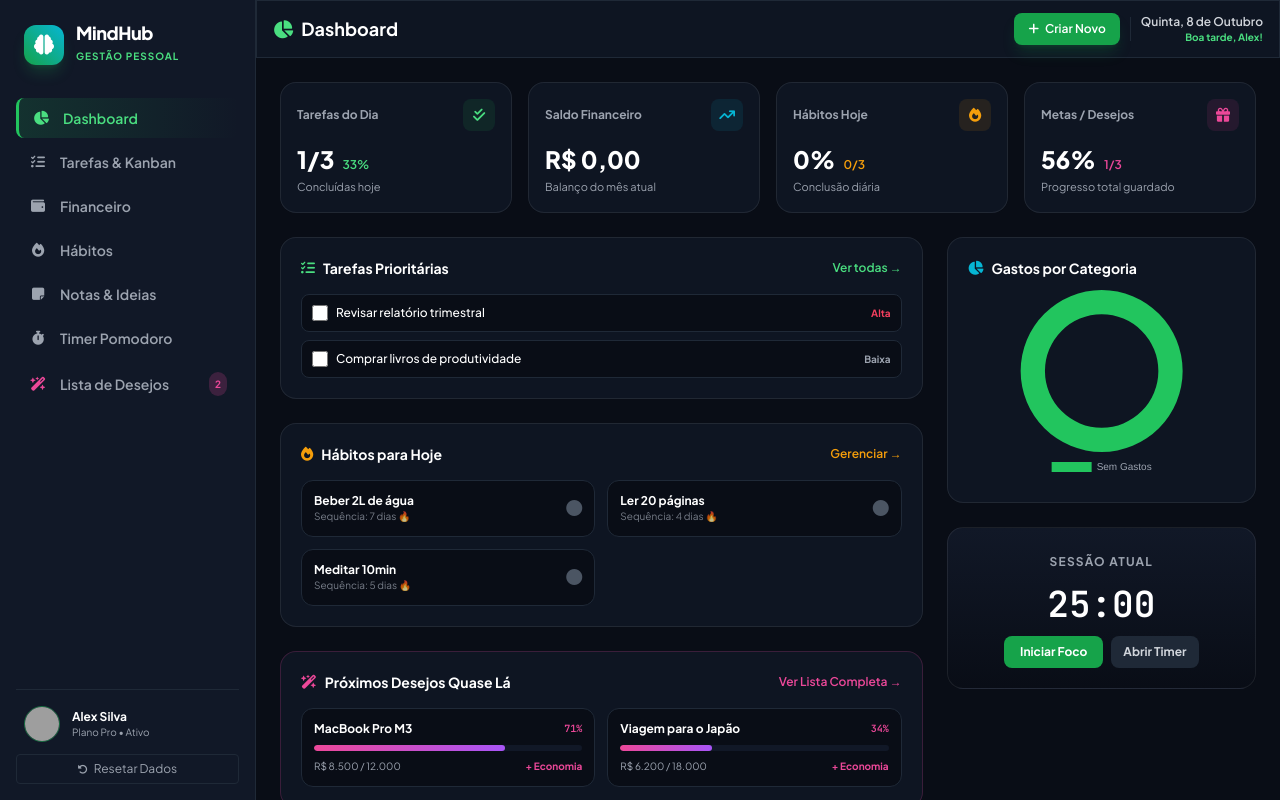
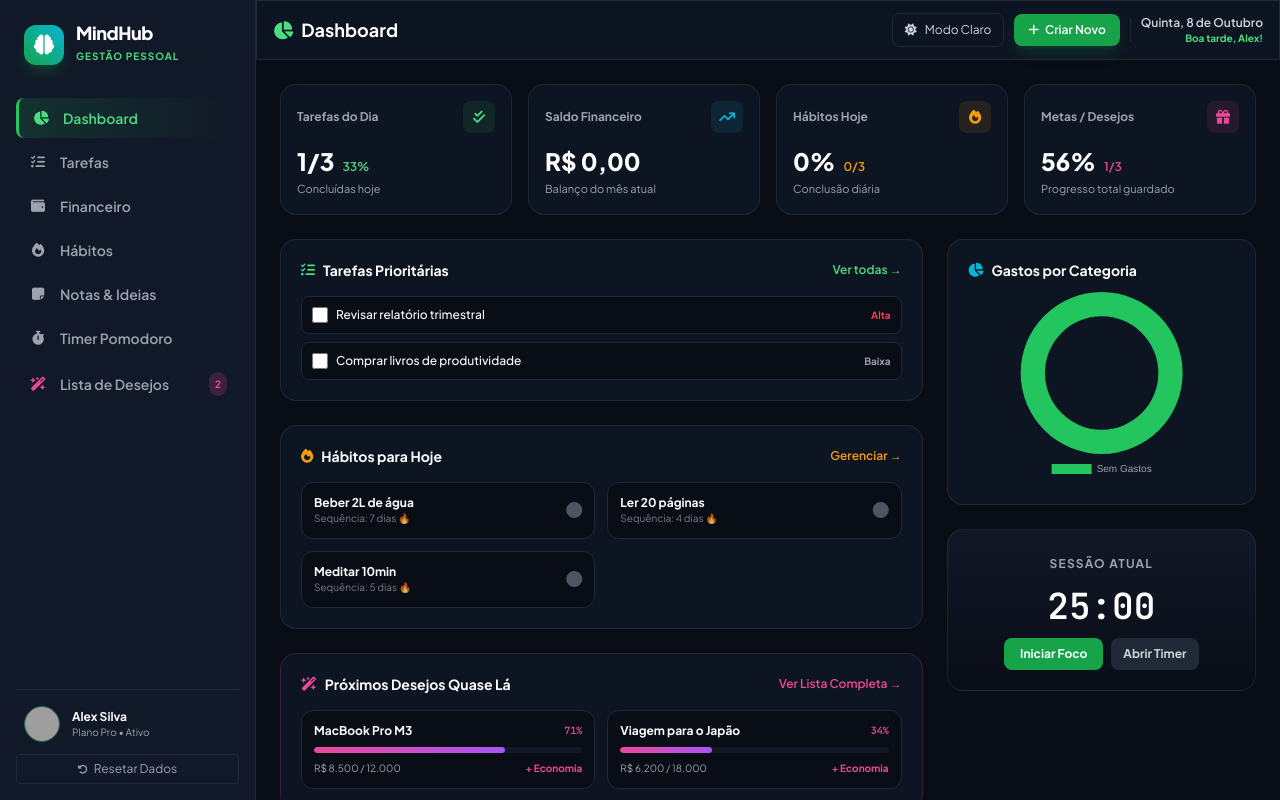
Before and after one commit to matheustesthk/mindhub2.0, a plain HTML site: page index.html in a window 1280 px wide. Drawn offline with nearby package versions, Linux system fonts and the light colour scheme; grey boxes are pictures that could not be loaded.

Commit message:
Rename task navigation and add theme toggle

```diff
--- a/index.html
+++ b/index.html
@@ -54,7 +54,7 @@
 
                 <button onclick="switchTab('tasks')" id="nav-tasks" class="w-full flex items-center gap-3 px-3 py-2.5 rounded-lg text-sm font-semibold text-gray-400 hover:text-white hover:bg-dark-hover transition text-left">
                     <i class="fa-solid fa-list-check w-5 text-center"></i>
-                    <span>Tarefas & Kanban</span>
+                    <span>Tarefas</span>
                 </button>
 
                 <button onclick="switchTab('finances')" id="nav-finances" class="w-full flex items-center gap-3 px-3 py-2.5 rounded-lg text-sm font-semibold text-gray-400 hover:text-white hover:bg-dark-hover transition text-left">
@@ -118,6 +118,10 @@
             </div>
 
             <div class="flex items-center gap-2.5">
+                <button id="theme-toggle" onclick="toggleTheme()" aria-label="Alternar tema" aria-pressed="false" class="border border-dark-border text-gray-300 hover:text-white px-3 py-2 rounded-lg text-xs transition flex items-center gap-2">
+                    <i id="theme-toggle-icon" class="fa-solid fa-sun"></i>
+                    <span id="theme-toggle-label">Modo Claro</span>
+                </button>
                 <button onclick="openModal('quick-add')" class="bg-brand-600 hover:bg-brand-500 text-white font-semibold text-xs px-3.5 py-2 rounded-lg transition flex items-center gap-1.5 shadow-lg shadow-brand-600/20">
                     <i class="fa-solid fa-plus"></i>
                     <span class="hidden sm:inline">Criar Novo</span>
@@ -576,5 +580,6 @@
     <script src="js/modules/wishlist.js"></script>
     <script src="js/modules/modal.js"></script>
     <script src="js/app.js"></script>
+    <script src="js/theme.js"></script>
 </body>
 </html>
```
